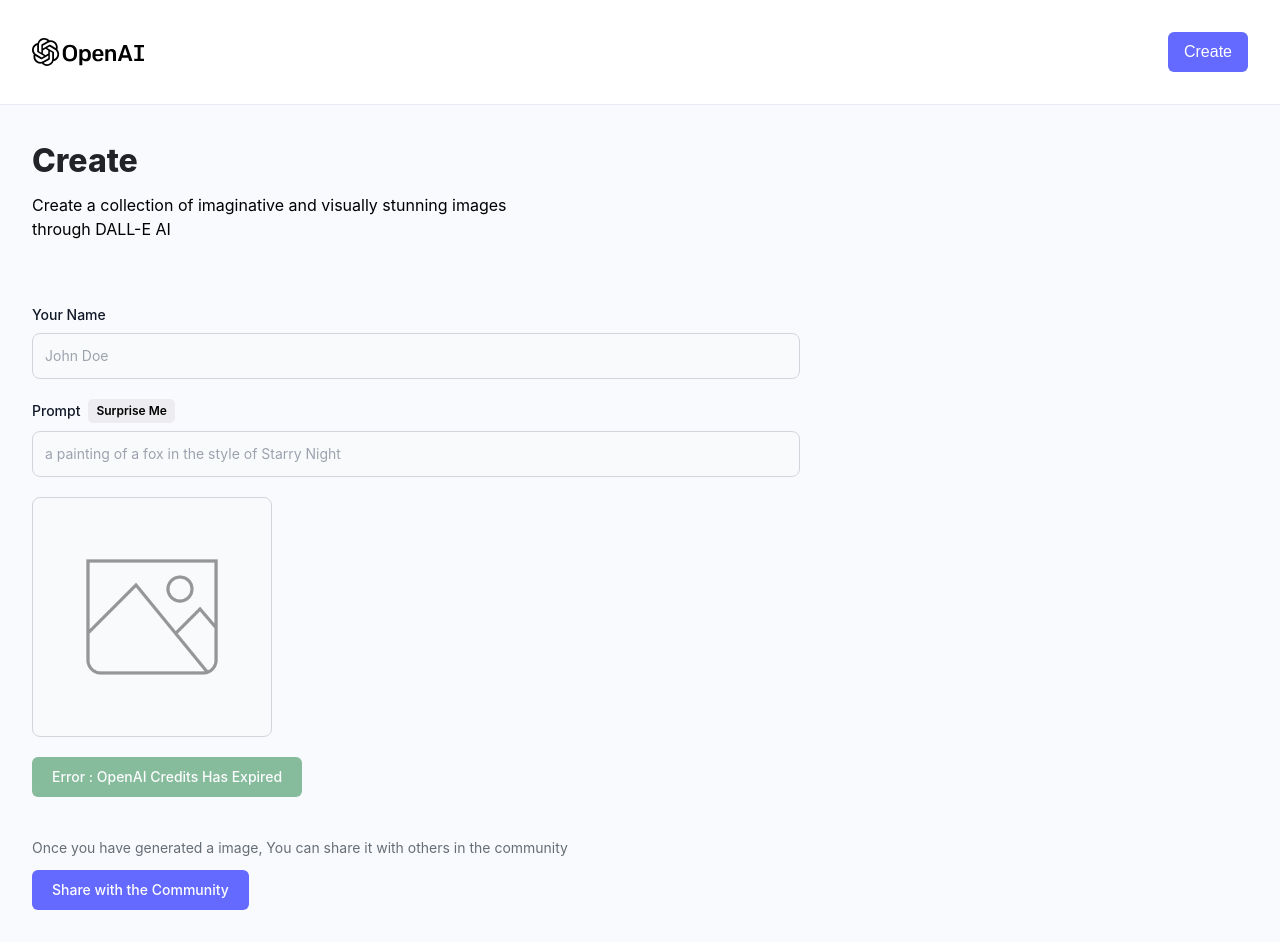
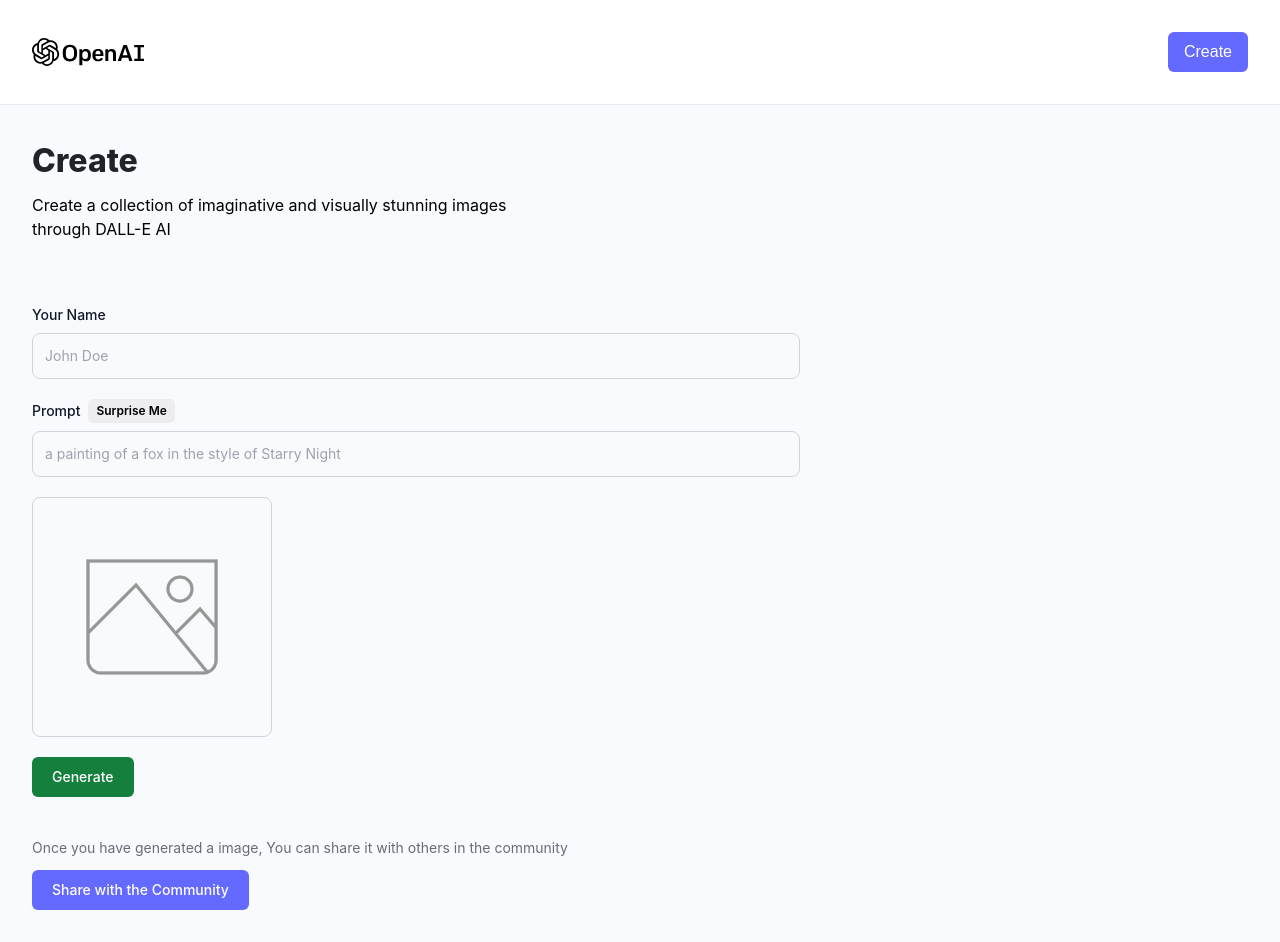
Before and after one commit to kcritesh/openai-image-gen, a React (Vite) app: page /create-post in a window 1280 px wide. Built offline with nearby package versions, Linux system fonts and the light colour scheme; a web font is replaced by a local one.

Commit message:
CreatePost: Generate Button Enabled after API Key Update on Backend

```diff
--- a/src/pages/CreatePost.jsx
+++ b/src/pages/CreatePost.jsx
@@ -135,12 +135,9 @@
           <button
             type="button"
             onClick={generateImage}
-            className="text-white bg-green-700 rounded-md font-medium text-sm w-full sm:w-auto px-5 py-2.5 opacity-50"
-            disabled
+            className="text-white bg-green-700 rounded-md font-medium text-sm w-full sm:w-auto px-5 py-2.5 "
           >
-            {generatingImg
-              ? "Generating..."
-              : "Error : OpenAI Credits Has Expired"}
+            {generatingImg ? "Generating..." : "Generate"}
           </button>
         </div>
         <div className="mt-10">
```
